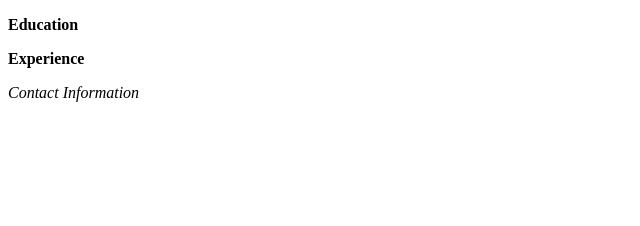
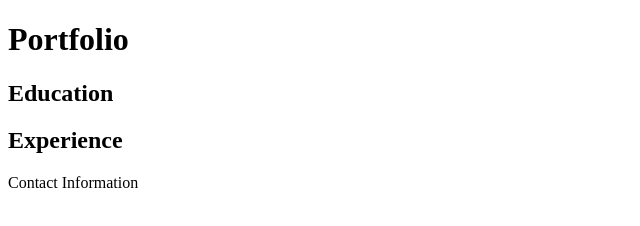
Before and after one commit to Undercook1799/shiny-octo-pancake, a plain HTML site: page index.html in a window 1280 px wide. Shown: the whole page, without its empty margins (0-640 px from the left). Drawn offline with Linux system fonts and the light colour scheme.

Commit message:
Update index.html

```diff
--- a/index.html
+++ b/index.html
@@ -4,8 +4,9 @@
     <title>Portfolio Test Drive 1</title>
   </head>
   <body>
-    <p><b>Education</b></p>
-    <p><b>Experience</b></p>
-    <p><em>Contact Information</em></p>
+    <h1>Portfolio</1>
+    <h2>Education</h2>
+    <h2>Experience</h2>
+    <p>Contact Information</p>
   </body>
 </html>
```
